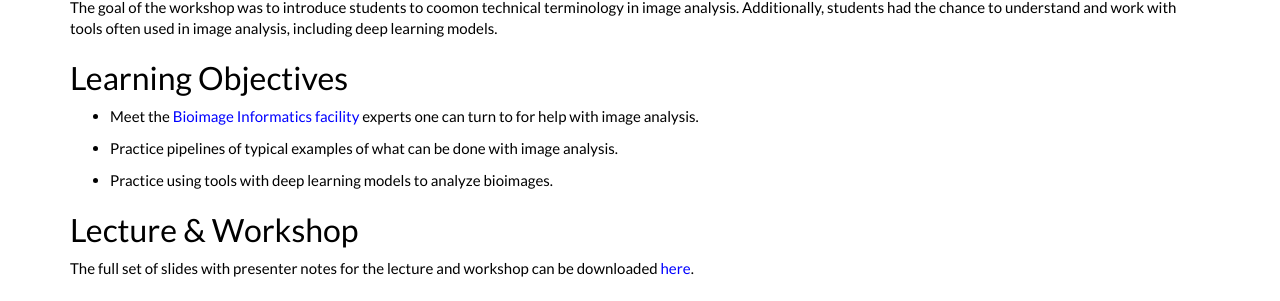
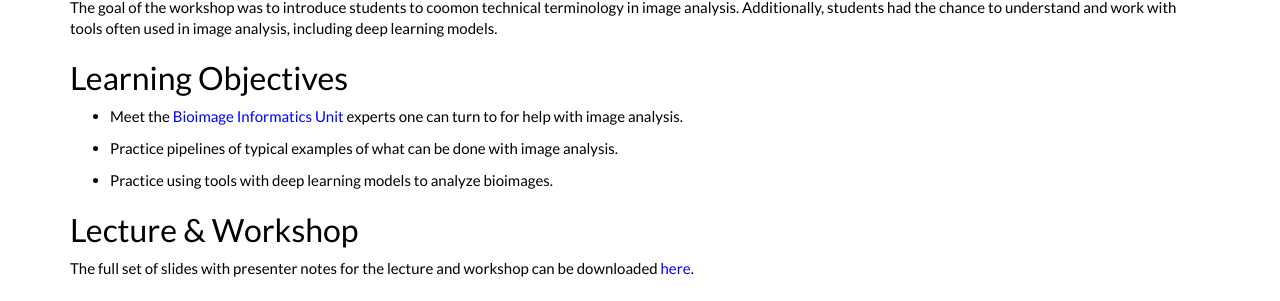
Before and after one commit to BIIFSweden/BIIFSweden.github.io, a Jekyll site: the page built from courses/_posts/2025-05-14-image-analysis-slu.md, in a window 1280 px wide and 1070 px high. Shown: the part 549-850 px from the top of the window. Built offline with Jekyll 4.4.1, drawn with Linux system fonts in a browser that asks for light colours; nearby versions of some CDN libraries.

Commit message:
Fix typo at image analysis slu webpage

```diff
--- a/courses/_posts/2025-05-14-image-analysis-slu.md
+++ b/courses/_posts/2025-05-14-image-analysis-slu.md
@@ -21,7 +21,7 @@ The goal of the workshop was to introduce students to coomon technical terminolo
 
 ## Learning Objectives
 
-- Meet the [Bioimage Informatics facility](https://www.scilifelab.se/facilities/bioimage-informatics/) experts one can turn to for help with image analysis.
+- Meet the [Bioimage Informatics Unit](https://www.scilifelab.se/facilities/bioimage-informatics/) experts one can turn to for help with image analysis.
 
 - Practice pipelines of typical examples of what can be done with image analysis.
 
```
